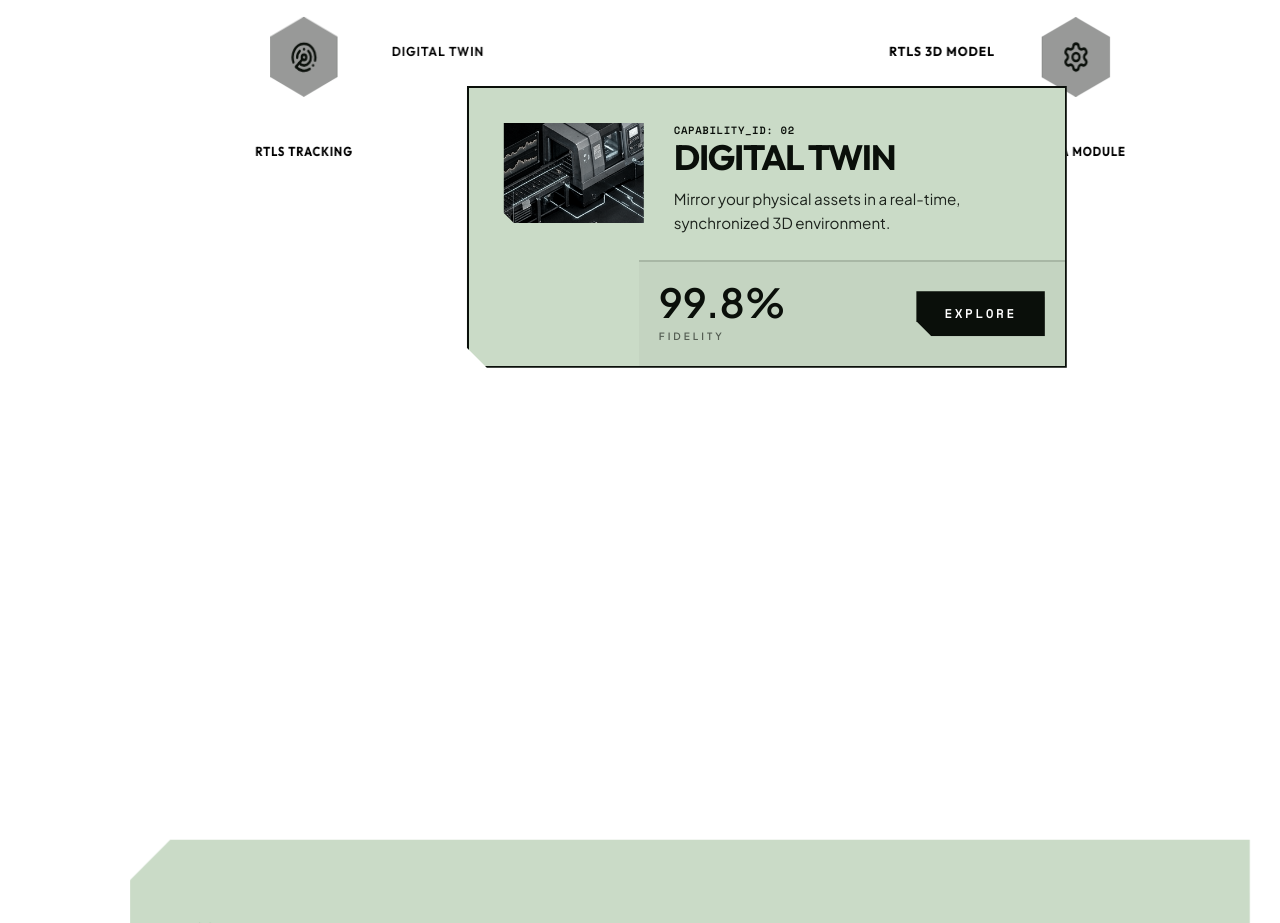
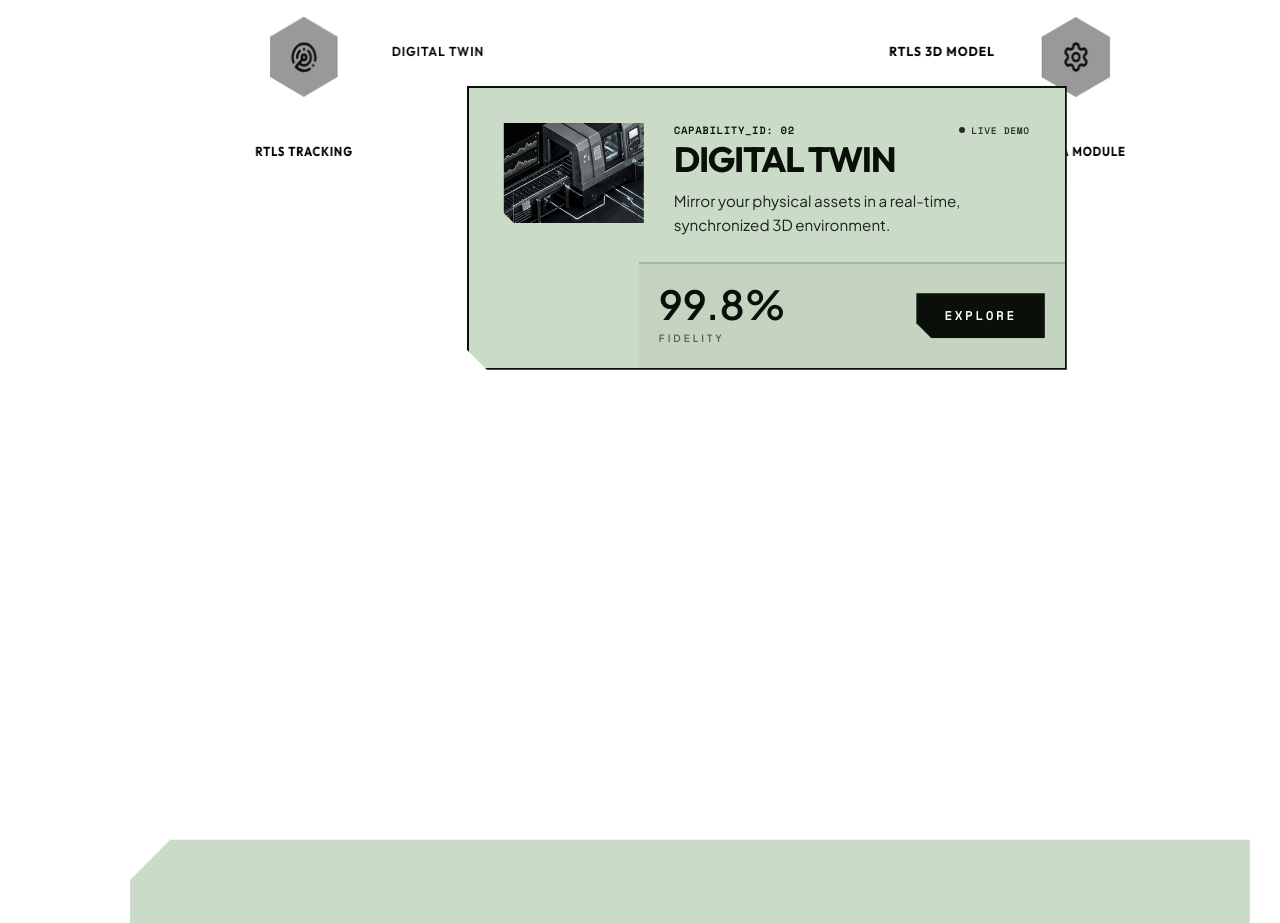
Before and after one commit to chethanmvvp-ui/Calypsion-webpage, a Next.js app: page /platform in a window 1280 px wide. Shown: the part 4081-5004 px from the top of the page. Built offline with nearby package versions, Linux system fonts and the light colour scheme.

Commit message:
Live Demo added

```diff
--- a/src/components/Modules.module.css
+++ b/src/components/Modules.module.css
@@ -266,14 +266,40 @@
     flex-direction: column;
 }
 
+.hudMeta {
+    display: flex;
+    justify-content: space-between;
+    align-items: center;
+    margin-bottom: 4px;
+}
+
 .hudId {
     font-family: var(--font-mono);
     font-size: 10px;
     color: #0a0f0a;
-    margin-bottom: 2px;
     display: block;
     font-weight: 700;
     letter-spacing: 1px;
+}
+
+.hudStatus {
+    display: flex;
+    align-items: center;
+    gap: 6px;
+    font-family: var(--font-mono);
+    font-size: 9px;
+    font-weight: 700;
+    color: #0a0f0a;
+    text-transform: uppercase;
+    letter-spacing: 1px;
+    opacity: 0.8;
+}
+
+.hudStatusDot {
+    width: 6px;
+    height: 6px;
+    background: #000;
+    border-radius: 50%;
 }
 
 .hudTitle {
--- a/src/components/Modules.tsx
+++ b/src/components/Modules.tsx
@@ -299,7 +299,13 @@ export default function Modules() {
                                             />
                                         </div>
                                         <div className={styles.hudInfo}>
-                                            <span className={styles.hudId}>CAPABILITY_ID: {activeModule.id}</span>
+                                            <div className={styles.hudMeta}>
+                                                <span className={styles.hudId}>CAPABILITY_ID: {activeModule.id}</span>
+                                                <span className={styles.hudStatus}>
+                                                    <span className={styles.hudStatusDot} />
+                                                    {activeModule.status}
+                                                </span>
+                                            </div>
                                             <h3 className={styles.hudTitle}>{activeModule.title}</h3>
                                             <p className={styles.hudDesc}>{activeModule.description}</p>
 
--- a/src/components/ProjectModal.module.css
+++ b/src/components/ProjectModal.module.css
@@ -70,7 +70,7 @@
 }
 
 .title {
-    font-size: clamp(1.8rem, 5vw, 3rem);
+    font-size: clamp(1.5rem, 4.5vw, 2.2rem);
     font-family: var(--font-display);
     letter-spacing: -0.02em;
     border-bottom: 1px solid var(--border-color);
@@ -111,7 +111,7 @@
 }
 
 .description {
-    font-size: 1.3rem;
+    font-size: 1.1rem;
     line-height: 1.5;
     margin-bottom: 2rem;
     color: var(--text-secondary);
@@ -149,7 +149,7 @@
     position: relative;
     padding-left: 2rem;
     margin-bottom: 0.85rem;
-    font-size: 1.1rem;
+    font-size: 1rem;
     color: var(--text-primary);
 }
 
@@ -176,20 +176,20 @@
 
 .specKey {
     font-family: var(--font-mono);
-    font-size: 0.8rem;
+    font-size: 0.75rem;
     color: var(--text-secondary);
     text-transform: uppercase;
 }
 
 .specValue {
     font-weight: 600;
-    font-size: 1rem;
+    font-size: 0.95rem;
     color: var(--text-primary);
 }
 
 .modalActionWrapper {
-    margin-top: 2rem;
-    padding-top: 2rem;
+    margin-top: 1rem;
+    padding-top: 1.5rem;
     border-top: 1px solid rgba(0, 0, 0, 0.05);
 }
 
@@ -285,3 +285,27 @@
         padding: 1rem;
     }
 }
+.statusBadge {
+    position: absolute;
+    top: 2.1rem; /* Slightly lower than closeBtn for horizontal alignment */
+    right: 12rem;
+    display: flex;
+    align-items: center;
+    gap: 8px;
+    padding: 0.4rem 1rem;
+    background: rgba(0, 0, 0, 0.05);
+    border: 1px solid rgba(0, 0, 0, 0.1);
+    font-family: var(--font-mono);
+    font-size: 0.75rem;
+    font-weight: 700;
+    text-transform: uppercase;
+    letter-spacing: 1px;
+    color: var(--text-primary);
+}
+
+@media (max-width: 640px) {
+    .statusBadge {
+        top: 1.1rem;
+        right: 10rem;
+    }
+}
--- a/src/components/ProjectModal.tsx
+++ b/src/components/ProjectModal.tsx
@@ -85,6 +85,13 @@ export function ProjectModal({ module, product, onClose, onLaunch }: ProjectModa
                     <button className={styles.closeBtn} onClick={onClose}>
                         Close &times;
                     </button>
+
+                    {module?.status && (
+                        <div className={styles.statusBadge}>
+                            <span className={styles.statusDot} />
+                            {module.status}
+                        </div>
+                    )}
 
                     <div className={styles.headerArea}>
                         <motion.span
```
